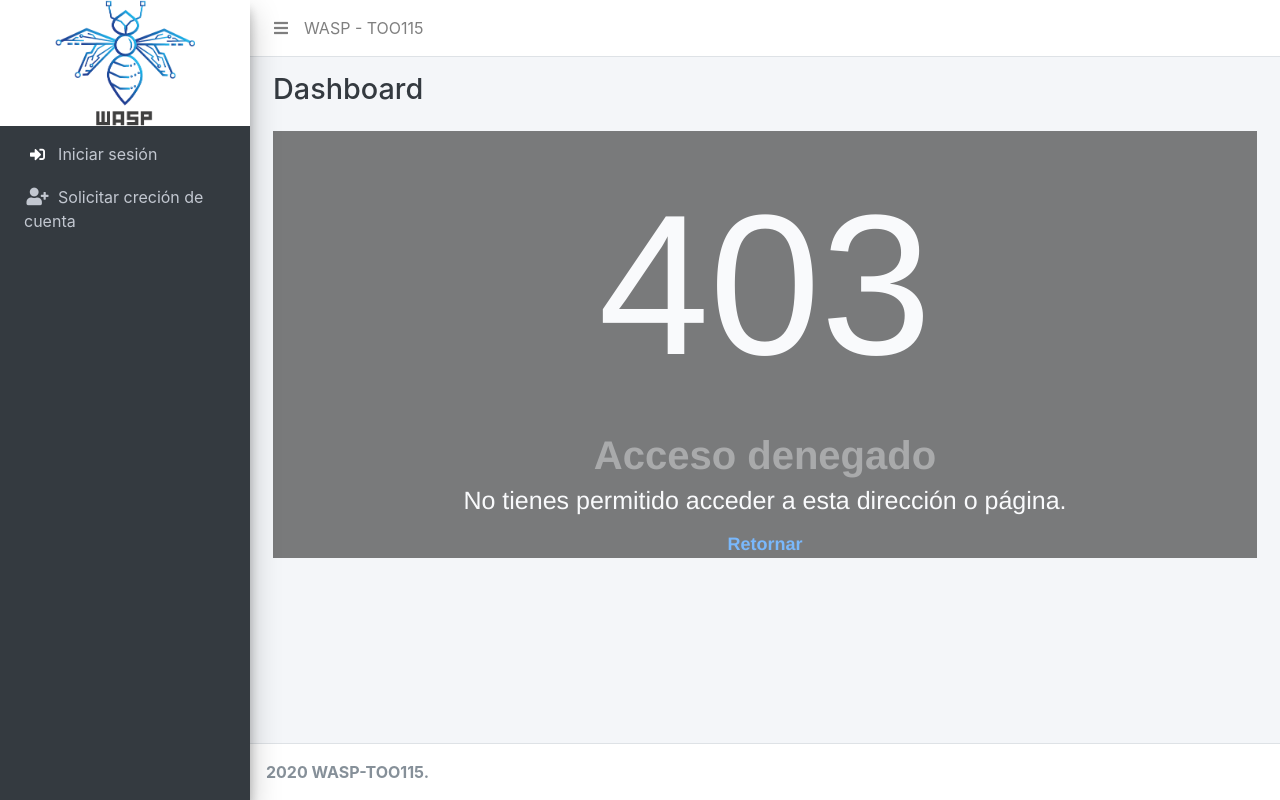
After one commit to Warranty-System-Protection-WASP/SistemaDeSeguridad-PythonDjangoTOO115, a Django app: template WASP_TOO115/templates/403.html in a window 1280 px wide. The commit adds this page. Run offline with Django 3.2, Linux system fonts and the light colour scheme; the template is opened without the code that fills it, so the values that code supplies are empty; some libraries are stand-ins or nearby versions.

Commit message:
Incompleto

```diff
--- a/WASP_TOO115/WASP_TOO115/views.py
+++ b/WASP_TOO115/WASP_TOO115/views.py
@@ -14,7 +14,7 @@ def index(request):
         puesto = Rol.objects.get(id = roluser.idRol.id)
         opciones = RolOpcion.objects.filter(idRol = puesto)
         #js_data = "{}"
-        js_data = serializers.serialize('json', opciones)
-        return render(request, 'index.html', {'my_data':js_data})
+        acceso = serializers.serialize('json', opciones)
+        return render(request, 'index.html', {'permisos':acceso})
     else:
         return render(request, 'index.html')
--- /dev/null
+++ b/WASP_TOO115/templates/403.html
@@ -0,0 +1,19 @@
+{% extends 'Base/base.html' %}
+{% block title %}
+No puedes acceder a esta página
+{% endblock %}
+{% block content %}
+  <div class="contenedorError" align="center" style="margin-top:-15px; background-color: rgb(0, 0, 0); opacity: 50%;height:100%">
+    <div class="fondoError" style="">
+      <strong><hr/><hr/></strong>
+        <strong><h2 style="color:#FFFFFF; margin:0px; font-size:200px; font-family: Helvetica" >403</h2></strong>
+        <strong><p style="color:#606060; margin:0px; font-size:40px; font-family: Helvetica; margin-top:20px;" >Acceso denegado</p></strong>
+    </div>
+      <div class="section-title">
+        <div style="margin:auto;">
+          <strong><h2 style="color:#FFFFFF; font-size:25px; font-family: Helvetica">No tienes permitido acceder a esta dirección o página.</h2></strong>
+          <p><strong><div style="font-size:18px; font-family: Helvetica"><a href="javascript:window.history.back()">Retornar</a></div></strong></p>
+        </div>
+      </div>
+</div>
+{% endblock %}
--- a/WASP_TOO115/templates/Base/sidebar.html
+++ b/WASP_TOO115/templates/Base/sidebar.html
@@ -46,7 +46,7 @@
             <p>Catálogo De Puestos</p>
           </a>
         </li>
-        <li class="nav-item">
+        <li class="nav-item" id="unidad-organizacionial">
           <a href="{% url 'index unidad' %}" class="nav-link"> <!-- el href tiene que referenciar al nombre del url de nuestra app -->
             <i class="nav-icon fas fa-sitemap"></i> <!-- Icono a utilizar -->
             <p>Unidad Organizacional</p>
```
Also changed, not shown: WASP_TOO115/apps/Rol/views.py (+23 -1 lines), WASP_TOO115/templates/index.html (+6 -2 lines).
